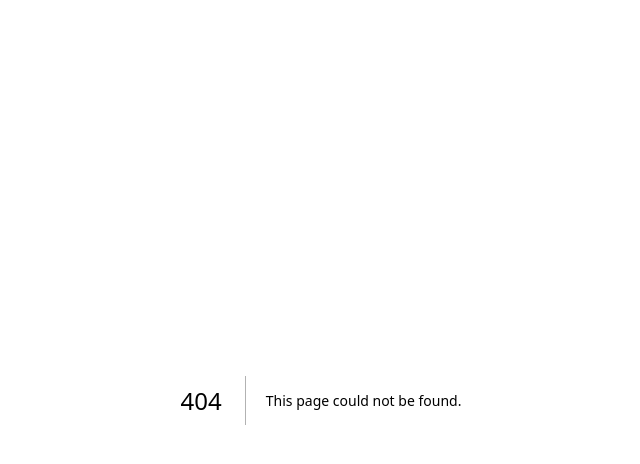
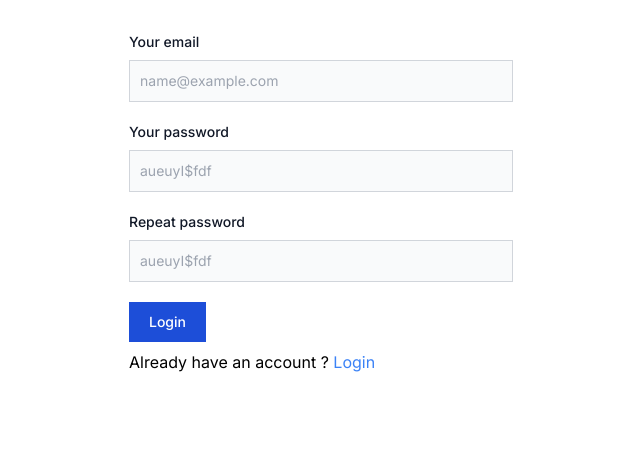
Before and after one commit to auxibee/appointr, a Next.js app: page /register in a window 1280 px wide. Before the commit this address had no page. Shown: the top 464 px of the page, without its empty margins (319-959 px from the left). Built offline with nearby package versions, Linux system fonts and the light colour scheme.

Commit message:
add auth(login and register components and pages

```diff
--- /dev/null
+++ b/app/(auth)/login/page.tsx
@@ -0,0 +1,13 @@
+import LoginForm from "@/app/ui/auth/loginform";
+import { Metadata } from "next";
+
+export const metadata : Metadata = {
+    title : "Login",
+    description: "Login to access the application"
+}
+
+export default function Login(){
+    return(
+        <LoginForm />
+    )
+}
--- /dev/null
+++ b/app/(auth)/register/page.tsx
@@ -0,0 +1,13 @@
+import RegisterForm from "@/app/ui/auth/registerform";
+import { Metadata } from "next";
+
+export const metadata : Metadata = {
+    title : "Login",
+    description: "Login to access the application"
+}
+
+export default function Page(){
+    return(
+        <RegisterForm />
+    )
+}
--- /dev/null
+++ b/app/globals.css
@@ -0,0 +1,76 @@
+@tailwind base;
+@tailwind components;
+@tailwind utilities;
+
+@layer base {
+  :root {
+    --background: 0 0% 100%;
+    --foreground: 0 0% 3.9%;
+
+    --card: 0 0% 100%;
+    --card-foreground: 0 0% 3.9%;
+
+    --popover: 0 0% 100%;
+    --popover-foreground: 0 0% 3.9%;
+
+    --primary: 0 0% 9%;
+    --primary-foreground: 0 0% 98%;
+
+    --secondary: 0 0% 96.1%;
+    --secondary-foreground: 0 0% 9%;
+
+    --muted: 0 0% 96.1%;
+    --muted-foreground: 0 0% 45.1%;
+
+    --accent: 0 0% 96.1%;
+    --accent-foreground: 0 0% 9%;
+
+    --destructive: 0 84.2% 60.2%;
+    --destructive-foreground: 0 0% 98%;
+
+    --border: 0 0% 89.8%;
+    --input: 0 0% 89.8%;
+    --ring: 0 0% 3.9%;
+
+    --radius: 0.5rem;
+  }
+
+  .dark {
+    --background: 0 0% 3.9%;
+    --foreground: 0 0% 98%;
+
+    --card: 0 0% 3.9%;
+    --card-foreground: 0 0% 98%;
+
+    --popover: 0 0% 3.9%;
+    --popover-foreground: 0 0% 98%;
+
+    --primary: 0 0% 98%;
+    --primary-foreground: 0 0% 9%;
+
+    --secondary: 0 0% 14.9%;
+    --secondary-foreground: 0 0% 98%;
+
+    --muted: 0 0% 14.9%;
+    --muted-foreground: 0 0% 63.9%;
+
+    --accent: 0 0% 14.9%;
+    --accent-foreground: 0 0% 98%;
+
+    --destructive: 0 62.8% 30.6%;
+    --destructive-foreground: 0 0% 98%;
+
+    --border: 0 0% 14.9%;
+    --input: 0 0% 14.9%;
+    --ring: 0 0% 83.1%;
+  }
+}
+
+@layer base {
+  * {
+    @apply border-border;
+  }
+  body {
+    @apply bg-background text-foreground;
+  }
+}
--- a/app/layout.tsx
+++ b/app/layout.tsx
@@ -5,7 +5,10 @@ import './ui/global.css'
 const inter = Inter({ subsets: ['latin'] })
 
 export const metadata: Metadata = {
-  title: 'Appointr | Your appointment management system',
+  title: {
+    template : '%s | Appointr',
+    default: 'Appointr - A simple appointment system'
+  },
   description: 'A fullstack application for managing appointment',
 }
 
--- /dev/null
+++ b/app/ui/auth/loginform.tsx
@@ -0,0 +1,22 @@
+import Link from "next/link";
+
+export default function LoginForm(){
+    return(
+
+
+<form className="max-w-sm mx-auto py-8">
+  <div className="mb-5">
+    <label htmlFor="email" className="block mb-2 text-sm font-medium text-gray-900 ">Your email</label>
+    <input type="email" id="email" className="bg-gray-50 border border-gray-300 text-gray-900 text-sm rounded-lg focus:ring-blue-500 focus:border-blue-500 block w-full p-2.5"  placeholder="name@example.com" required></input>
+  </div>
+  <div className="mb-5">
+    <label htmlFor="password" className="block mb-2 text-sm font-medium text-gray-900 ">Your password</label>
+    <input type="password" id="password" className="bg-gray-50 border border-gray-300 text-gray-900 text-sm rounded-lg focus:ring-blue-500 focus:border-blue-500 block w-full p-2.5" placeholder="aueuyI$fdf" required></input>
+  </div>
+
+  <button type="submit" className="text-white bg-blue-700 hover:bg-blue-800 focus:ring-4 focus:outline-none focus:ring-blue-300 font-medium rounded-lg text-sm w-full sm:w-auto px-5 py-2.5 text-center">Login</button>
+  <p className="mt-2">Don't have an account ? <Link className="text-blue-500" href="/register"> Register</Link></p>
+</form>
+
+    )
+}
--- /dev/null
+++ b/app/ui/auth/registerform.tsx
@@ -0,0 +1,24 @@
+import Link from "next/link";
+
+export default function RegisterForm(){
+    return (
+        <form className="max-w-sm mx-auto py-8">
+            <div className="mb-5">
+                <label htmlFor="email" className="block mb-2 text-sm font-medium text-gray-900 ">Your email</label>
+                <input type="email" id="email" className="bg-gray-50 border border-gray-300 text-gray-900 text-sm rounded-lg focus:ring-blue-500 focus:border-blue-500 block w-full p-2.5"  placeholder="name@example.com" required></input>
+            </div>
+            <div className="mb-5">
+                <label htmlFor="password" className="block mb-2 text-sm font-medium text-gray-900 ">Your password</label>
+                <input type="password" id="password" className="bg-gray-50 border border-gray-300 text-gray-900 text-sm rounded-lg focus:ring-blue-500 focus:border-blue-500 block w-full p-2.5" placeholder="aueuyI$fdf" required></input>
+            </div>
+
+            <div className="mb-5">
+                <label htmlFor="password" className="block mb-2 text-sm font-medium text-gray-900 ">Repeat password</label>
+                <input type="password" id="password" className="bg-gray-50 border border-gray-300 text-gray-900 text-sm rounded-lg focus:ring-blue-500 focus:border-blue-500 block w-full p-2.5" placeholder="aueuyI$fdf" required></input>
+            </div>
+
+            <button type="submit" className="text-white bg-blue-700 hover:bg-blue-800 focus:ring-4 focus:outline-none focus:ring-blue-300 font-medium rounded-lg text-sm w-full sm:w-auto px-5 py-2.5 text-center">Login</button>
+            <p className="mt-2">Already have an account ? <Link className="text-blue-500" href="/login"> Login</Link></p>
+    </form>
+    )
+}
--- /dev/null
+++ b/lib/utils.ts
@@ -0,0 +1,6 @@
+import { type ClassValue, clsx } from "clsx"
+import { twMerge } from "tailwind-merge"
+
+export function cn(...inputs: ClassValue[]) {
+  return twMerge(clsx(inputs))
+}
--- /dev/null
+++ b/tailwind.config.js
@@ -0,0 +1,77 @@
+/** @type {import('tailwindcss').Config} */
+module.exports = {
+  darkMode: ["class"],
+  content: [
+    './pages/**/*.{ts,tsx}',
+    './components/**/*.{ts,tsx}',
+    './app/**/*.{ts,tsx}',
+    './src/**/*.{ts,tsx}',
+  ],
+  prefix: "",
+  theme: {
+    container: {
+      center: true,
+      padding: "2rem",
+      screens: {
+        "2xl": "1400px",
+      },
+    },
+    extend: {
+      colors: {
+        border: "hsl(var(--border))",
+        input: "hsl(var(--input))",
+        ring: "hsl(var(--ring))",
+        background: "hsl(var(--background))",
+        foreground: "hsl(var(--foreground))",
+        primary: {
+          DEFAULT: "hsl(var(--primary))",
+          foreground: "hsl(var(--primary-foreground))",
+        },
+        secondary: {
+          DEFAULT: "hsl(var(--secondary))",
+          foreground: "hsl(var(--secondary-foreground))",
+        },
+        destructive: {
+          DEFAULT: "hsl(var(--destructive))",
+          foreground: "hsl(var(--destructive-foreground))",
+        },
+        muted: {
+          DEFAULT: "hsl(var(--muted))",
+          foreground: "hsl(var(--muted-foreground))",
+        },
+        accent: {
+          DEFAULT: "hsl(var(--accent))",
+          foreground: "hsl(var(--accent-foreground))",
+        },
+        popover: {
+          DEFAULT: "hsl(var(--popover))",
+          foreground: "hsl(var(--popover-foreground))",
+        },
+        card: {
+          DEFAULT: "hsl(var(--card))",
+          foreground: "hsl(var(--card-foreground))",
+        },
+      },
+      borderRadius: {
+        lg: "var(--radius)",
+        md: "calc(var(--radius) - 2px)",
+        sm: "calc(var(--radius) - 4px)",
+      },
+      keyframes: {
+        "accordion-down": {
+          from: { height: "0" },
+          to: { height: "var(--radix-accordion-content-height)" },
+        },
+        "accordion-up": {
+          from: { height: "var(--radix-accordion-content-height)" },
+          to: { height: "0" },
+        },
+      },
+      animation: {
+        "accordion-down": "accordion-down 0.2s ease-out",
+        "accordion-up": "accordion-up 0.2s ease-out",
+      },
+    },
+  },
+  plugins: [require("tailwindcss-animate")],
+}
```
Also changed, not shown: package.json (+9 -4 lines), app/ui/admin/calender.tsx (added), components.json (added), 1 other file (tests, documents, lock files or other folders).
